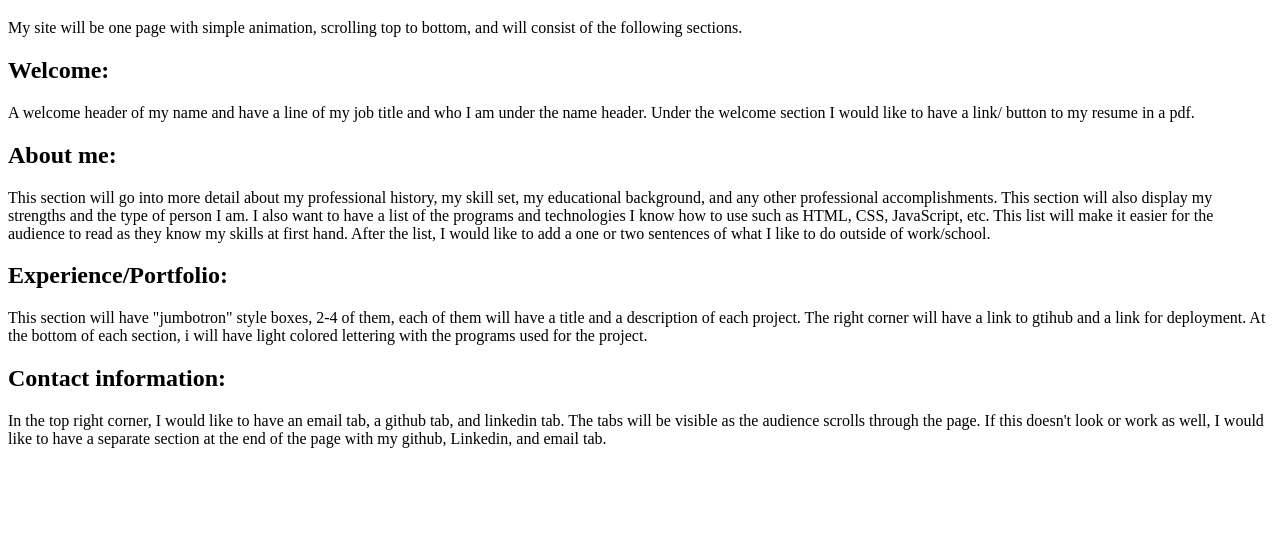
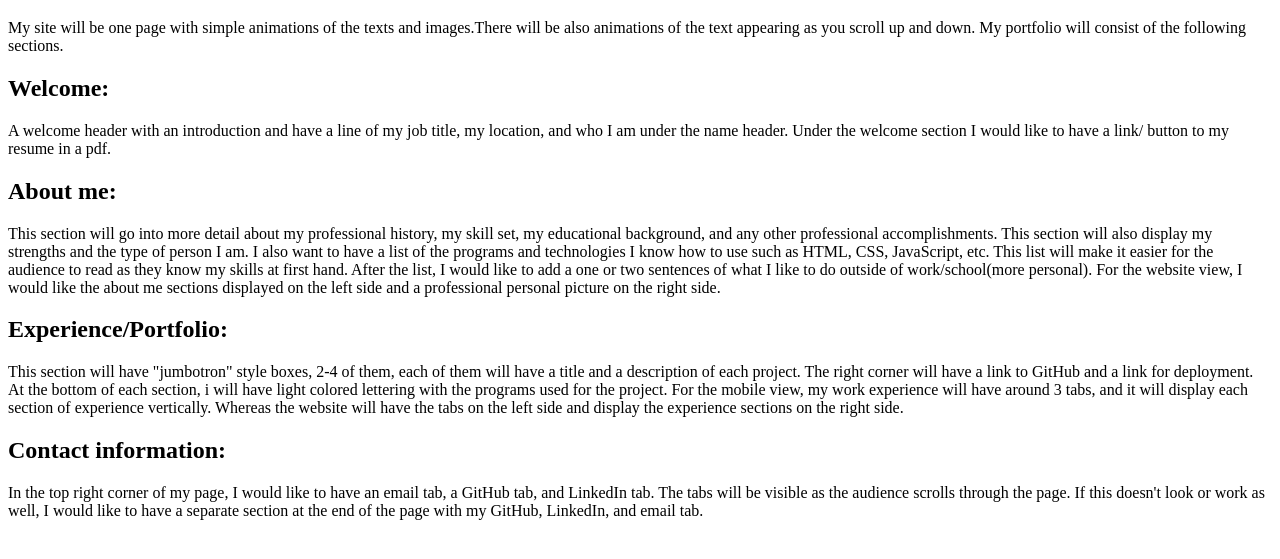
Before and after one commit to ashleyymedrano/my-pwp-ashleyymedrano, a plain HTML site: page public_html/documentation/milestone-2.html in a window 1280 px wide. Shown: the part 61-620 px from the top of the page. Drawn offline with Linux system fonts and the light colour scheme.

Commit message:
added updates to the milestone 2 content strategy

```diff
--- a/public_html/documentation/milestone-2.html
+++ b/public_html/documentation/milestone-2.html
@@ -10,17 +10,17 @@
 <body>
 <div>
     <h1>Content Strategy</h1>
-    <p>My site will be one page with simple animation, scrolling top to bottom, and will consist of the following sections.</p>
+    <p>My site will be one page with simple animations of the texts and images.There will be also animations of the text appearing as you scroll up and down. My portfolio will consist of the following sections.</p>
 </div>
 <div>
     <h2>Welcome:</h2>
-        <p>A welcome header of my name and have a line of my job title and who I am under the name header. Under the welcome section I would like to have a link/ button to my resume in a pdf.</p>
+        <p>A welcome header with an introduction and have a line of my job title, my location, and who I am under the name header. Under the welcome section I would like to have a link/ button to my resume in a pdf.</p>
     <h2>About me:</h2>
-        <p>This section will go into more detail about my professional history, my skill set, my educational background, and any other professional accomplishments. This section will also display my strengths and the type of person I am. I also want to have a list of the programs and technologies I know how to use such as HTML, CSS, JavaScript, etc. This list will make it easier for the audience to read as they know my skills at first hand. After the list, I would like to add a one or two sentences of what I like to do outside of work/school.</p>
+        <p>This section will go into more detail about my professional history, my skill set, my educational background, and any other professional accomplishments. This section will also display my strengths and the type of person I am. I also want to have a list of the programs and technologies I know how to use such as HTML, CSS, JavaScript, etc. This list will make it easier for the audience to read as they know my skills at first hand. After the list, I would like to add a one or two sentences of what I like to do outside of work/school(more personal). For the website view, I would like the about me sections displayed on the left side and a professional personal picture on the right side.</p>
     <h2>Experience/Portfolio:</h2>
-        <p>This section will have "jumbotron" style boxes, 2-4 of them, each of them will have a title and a description of each project. The right corner will have a link to gtihub and a link for deployment. At the bottom of each section, i will have light colored lettering with the programs used for the project.</p>
+        <p>This section will have "jumbotron" style boxes, 2-4 of them, each of them will have a title and a description of each project. The right corner will have a link to GitHub and a link for deployment. At the bottom of each section, i will have light colored lettering with the programs used for the project. For the mobile view, my work experience will have around 3 tabs, and it will display each section of experience vertically. Whereas the website will have the tabs on the left side and display the experience sections on the right side. </p>
     <h2>Contact information:</h2>
-    <p>In the top right corner, I would like to have an email tab, a github tab, and linkedin tab. The tabs will be visible as the audience scrolls through the page. If this doesn't look or work as well, I would like to have a separate section at the end of the page with my github, Linkedin, and email tab.</p>
+    <p>In the top right corner of my page, I would like to have an email tab, a GitHub tab, and LinkedIn tab. The tabs will be visible as the audience scrolls through the page. If this doesn't look or work as well, I would like to have a separate section at the end of the page with my GitHub, LinkedIn, and email tab.</p>
 </div>
 </body>
 </html>
```
